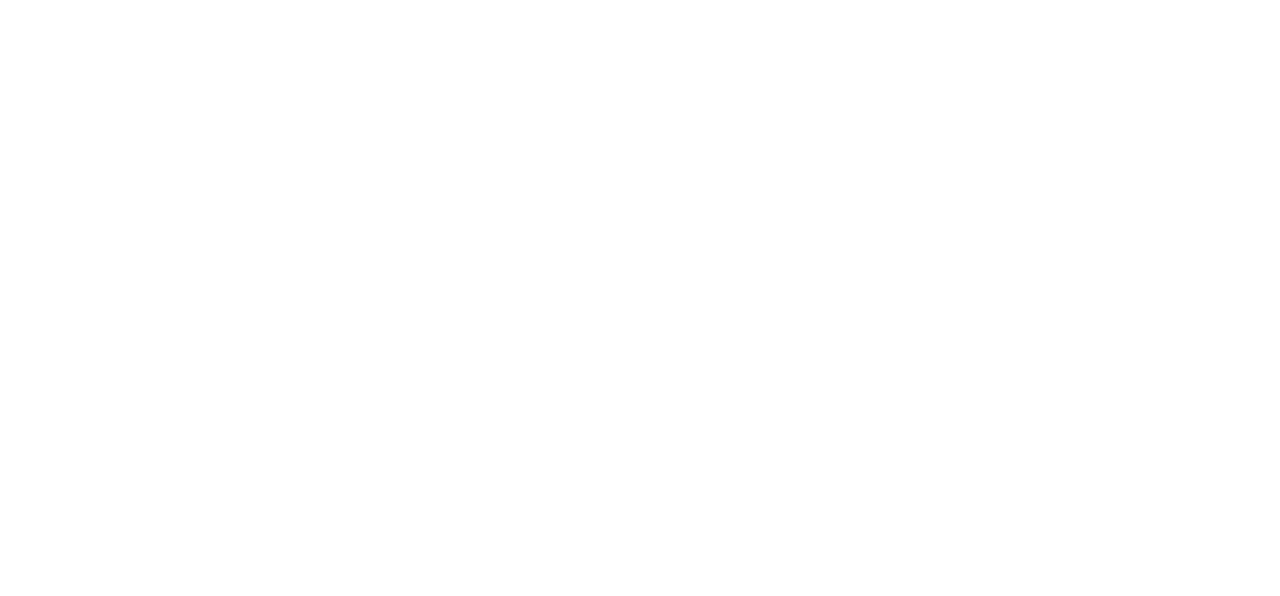
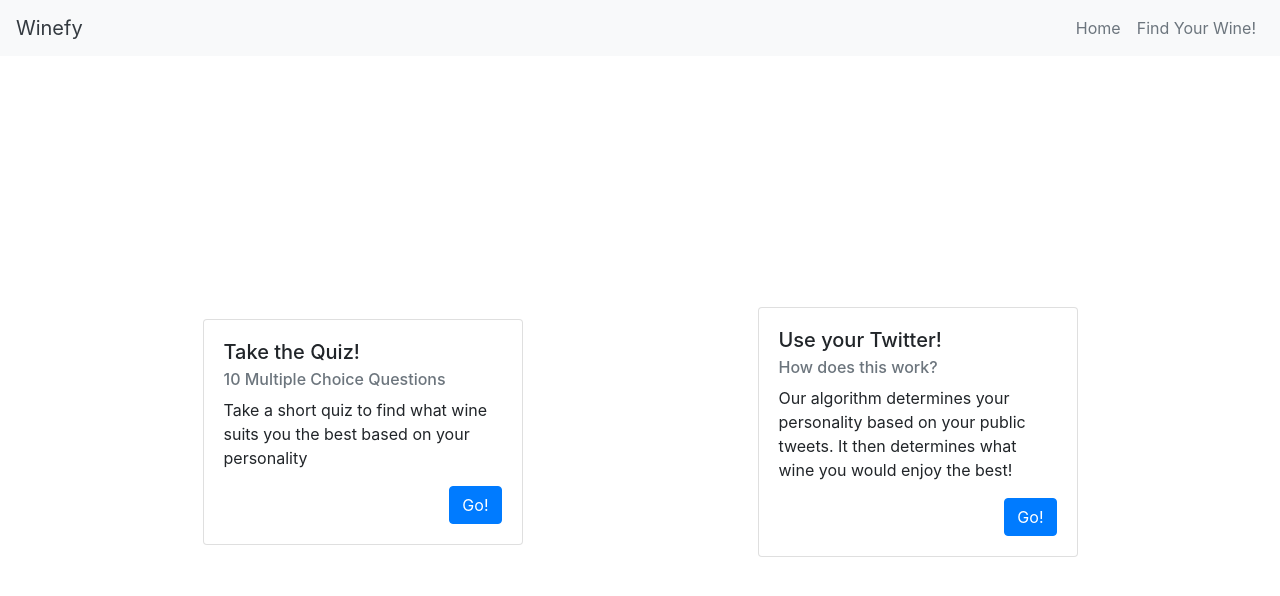
Before and after one commit to jacobvp2/Winefy, a React (Create React App) app in the folder frontend/: page /choice in a window 1280 px wide. Shown: the top 596 px of the page. Built offline with nearby package versions, Linux system fonts and the light colour scheme.

Commit message:
updated nav and added choice page

```diff
--- a/frontend/src/App.js
+++ b/frontend/src/App.js
@@ -6,15 +6,11 @@
 } from "react-router-dom";
 import Landing from './Views/Landing';
 import Quiz from './Views/Quiz';
+import Choice from './Views/Choice';
 import 'bootstrap/dist/css/bootstrap.min.css';
 
 function App() {
   const [answers, setAnswers] = useState({
-    '1': 'A',
-    '2': 'A',
-    '3': 'A',
-    '4': 'A',
-    '5': 'A',
   })
 
   return (
@@ -22,10 +18,13 @@
       <Router>
         <Switch>
           <Route exact path="/">
-              <Landing />
+            <Landing />
           </Route>
           <Route path='/quiz/:id'>
-              <Quiz answers={answers} setAnswers={setAnswers}/>
+            <Quiz answers={answers} setAnswers={setAnswers}/>
+          </Route>
+          <Route path='/choice'>
+            <Choice />
           </Route>
         </Switch>
       </Router>
--- a/frontend/src/Components/Navigation.jsx
+++ b/frontend/src/Components/Navigation.jsx
@@ -12,22 +12,11 @@
         <Navbar bg="light" expand="lg">
         <Navbar.Brand><Link to='/' className='text-dark'>Winefy</Link></Navbar.Brand>
         <Navbar.Toggle aria-controls="basic-navbar-nav" />
-        <Navbar.Collapse id="basic-navbar-nav">
-            <Nav className="mr-auto">
+        <Navbar.Collapse id="basic-navbar-nav" className='justify-content-end'>
+            <Nav>
             <Nav.Link><Link to='/' className='text-muted'>Home</Link></Nav.Link>
-            <Nav.Link><Link to='/quiz/1' className='text-muted'>Quiz</Link></Nav.Link>
-            <NavDropdown title="Dropdown" id="basic-nav-dropdown">
-                <NavDropdown.Item href="#action/3.1">Action</NavDropdown.Item>
-                <NavDropdown.Item href="#action/3.2">Another action</NavDropdown.Item>
-                <NavDropdown.Item href="#action/3.3">Something</NavDropdown.Item>
-                <NavDropdown.Divider />
-                <NavDropdown.Item href="#action/3.4">Separated link</NavDropdown.Item>
-            </NavDropdown>
+            <Nav.Link><Link to='/choice' className='text-muted'>Find Your Wine!</Link></Nav.Link>
             </Nav>
-            <Form inline>
-            <FormControl type="text" placeholder="Search" className="mr-sm-2" />
-            <Button variant="outline-success">Search</Button>
-            </Form>
         </Navbar.Collapse>
         </Navbar>
     )
--- /dev/null
+++ b/frontend/src/Views/Choice.jsx
@@ -0,0 +1,37 @@
+import React from 'react'
+import { Link, useParams } from "react-router-dom";
+import Card from 'react-bootstrap/Card';
+import Button from 'react-bootstrap/Button';
+import Navigation from '../Components/Navigation'
+
+const Choice = () => {
+    return (
+        <div>
+            <Navigation/>
+            <div className='d-flex justify-content-around vh-100 container'>
+                <div className='align-self-center pb-5'>
+                <Card style={{ width: '20rem' }}>
+                    <Card.Body>
+                        <Card.Title>Take the Quiz!</Card.Title>
+                        <Card.Subtitle className="mb-2 text-muted">10 Multiple Choice Questions</Card.Subtitle>
+                        <Card.Text>Take a short quiz to find what wine suits you the best based on your personality</Card.Text>
+                        <Link to='/quiz/1'><Button variant="primary" className='float-right'>Go!</Button></Link>
+                    </Card.Body>
+                </Card>
+                </div>
+                <div className='align-self-center pb-5'>
+                <Card style={{ width: '20rem' }}>
+                    <Card.Body>
+                        <Card.Title>Use your Twitter!</Card.Title>
+                        <Card.Subtitle className="mb-2 text-muted">How does this work?</Card.Subtitle>
+                        <Card.Text>Our algorithm determines your personality based on your public tweets. It then determines what wine you would enjoy the best!</Card.Text>
+                        <Link to='/quiz/1'><Button variant="primary" className='float-right'>Go!</Button></Link>
+                    </Card.Body>
+                </Card>
+                </div>
+            </div>
+        </div>
+    )
+}
+
+export default Choice
--- a/frontend/src/Views/Quiz.jsx
+++ b/frontend/src/Views/Quiz.jsx
@@ -52,8 +52,11 @@
                             </Form.Group>
                         </Form>
                         <div className='d-flex justify-content-between'>
-                            {id > 1 ? <Link to={`${parseInt(id) - 1}`}>Previous</Link> : 'Previous'}
-                            {id <= 10 ?
+                            {id > 1 ?
+                                <Link to={`${parseInt(id) - 1}`}>Previous</Link> :
+                                <Link to='/choice'><Button variant="outline-danger" size='sm'>Back</Button></Link>
+                            }
+                            {id < 10 ?
                                 <Link to={`${parseInt(id) + 1}`}>Next</Link> :
                                 <Link to={`${parseInt(id) + 1}`}><Button variant="primary" size='sm'>Submit</Button></Link>
                             }
```
